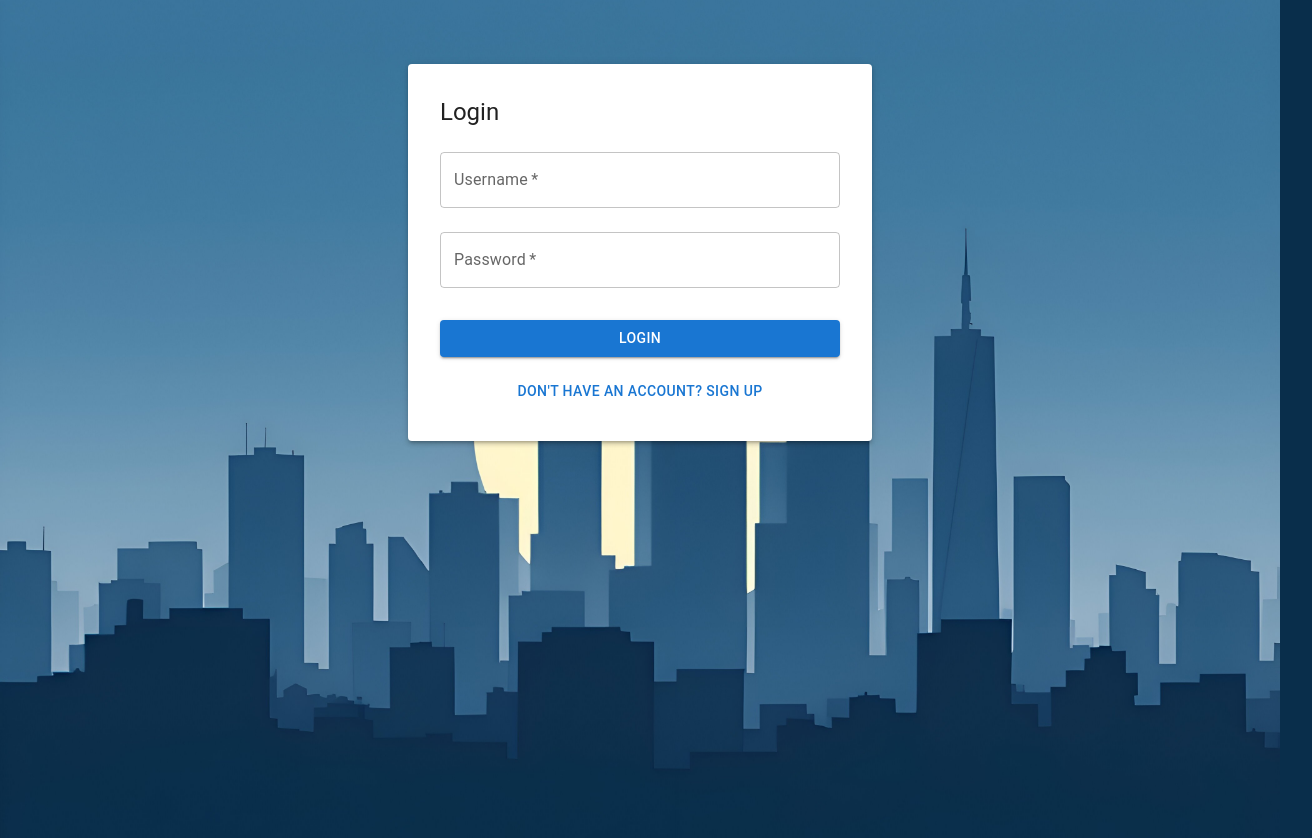
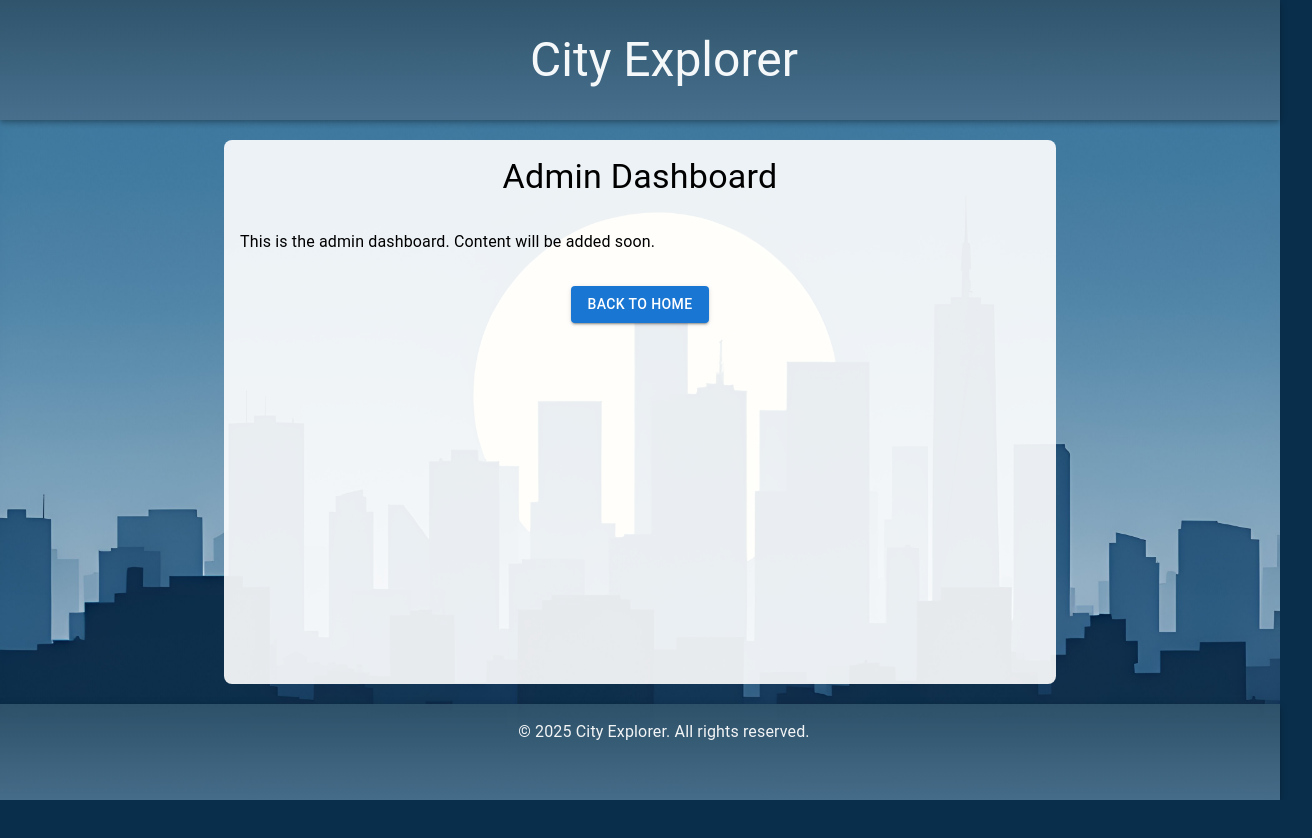
Before and after one commit to szbernadett/api_call_with_backend, a React (Create React App) app in the folder api_call_frontend/: page /admin in a window 1280 px wide. Before the commit this address led to /. Shown: the top 838 px of the page, 1312 px wide, since content can reach past the window. After the commit the page ends 800 px from the top, so only its background shows below. Built offline with nearby package versions, Linux system fonts and the light colour scheme; no server answers.

Commit message:
Adding debugging message

```diff
--- a/api_call_frontend/src/App.js
+++ b/api_call_frontend/src/App.js
@@ -251,11 +251,7 @@ export default function App() {
         <Route
           path="/admin"
           element={
-            user && user.role === "admin" ? (
-              <AdminDashboard user={user} onLogout={handleLogout} />
-            ) : (
-              <Navigate to="/" replace />
-            )
+            <AdminDashboard user={user} onLogout={handleLogout} />
           }
         />
         <Route
--- a/api_call_frontend/src/components/Header.js
+++ b/api_call_frontend/src/components/Header.js
@@ -7,6 +7,7 @@ export default function Header({ handleSearch, user, onLogout }) {
   const navigate = useNavigate();
 
   const handleAdminClick = () => {
+    console.log('Admin button clicked');
     navigate('/admin');
   };
 
```
